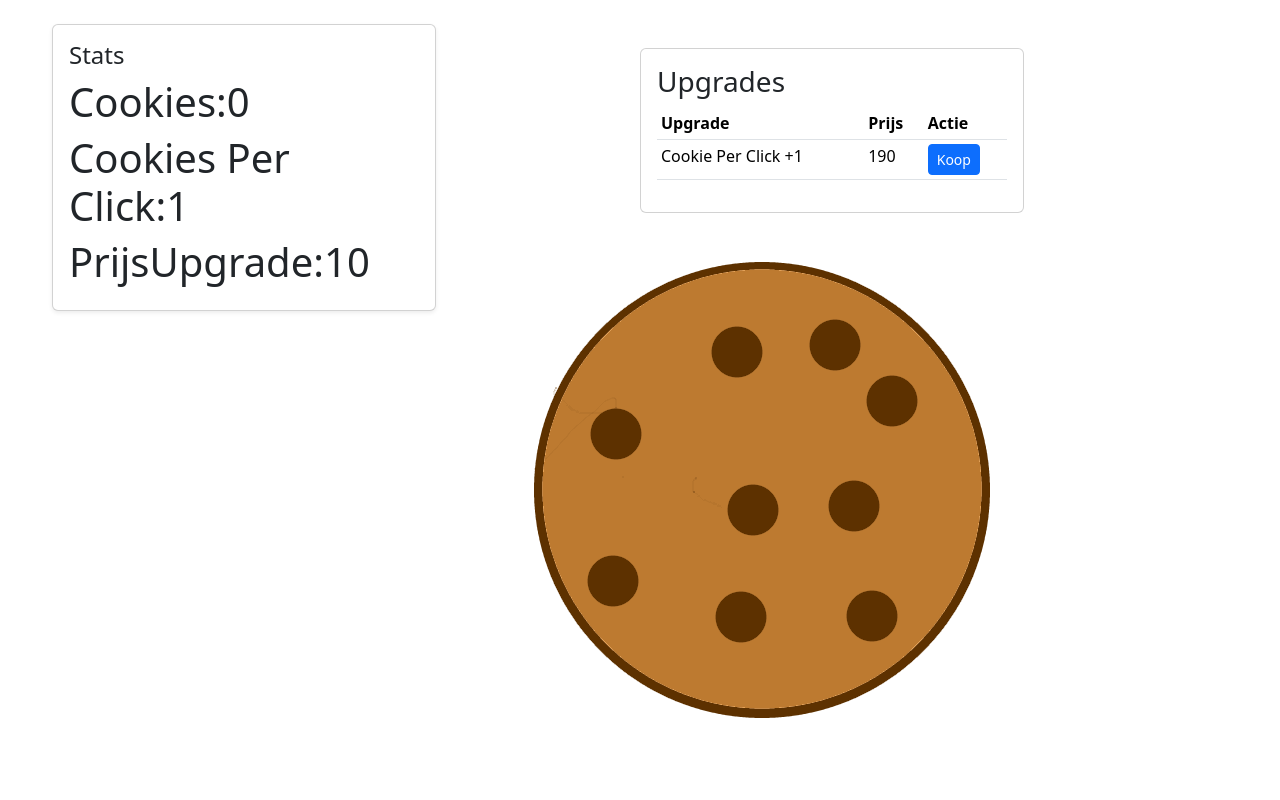
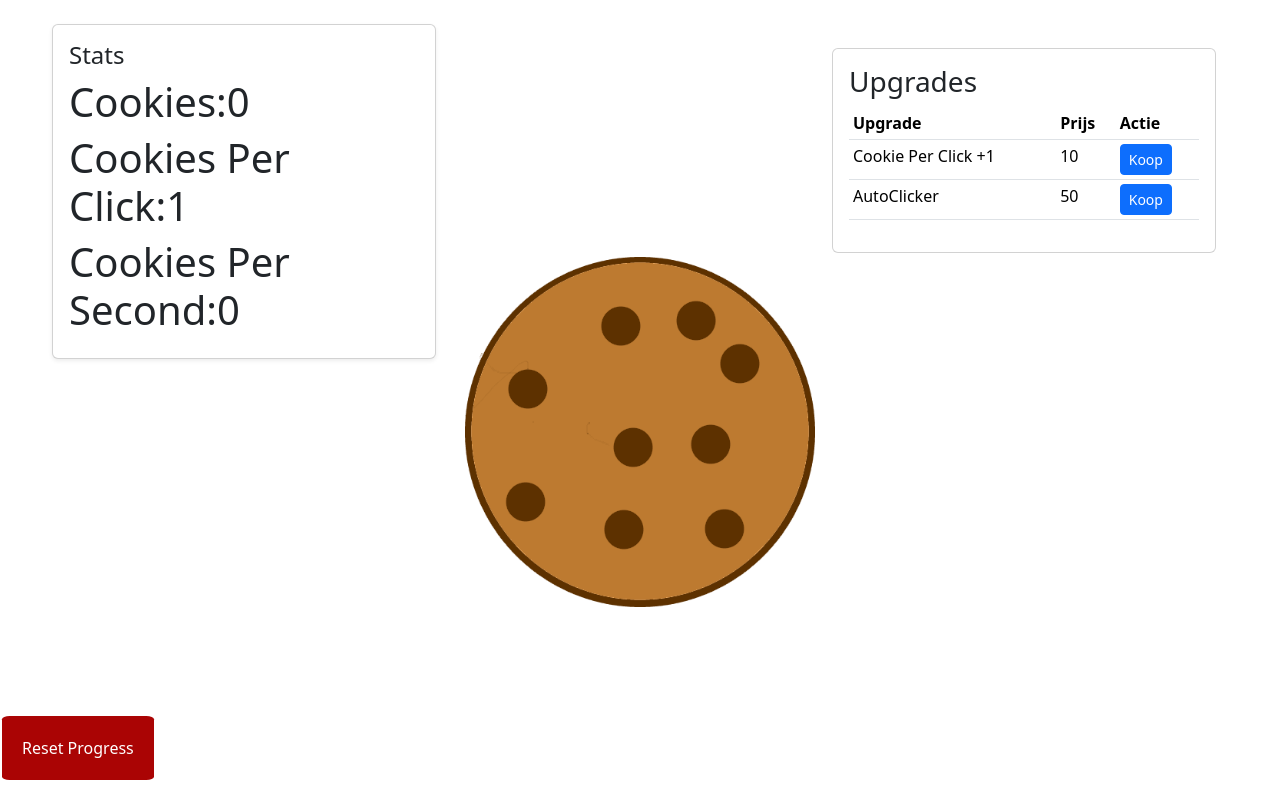
Before and after one commit to JoepVeldhuizen/CookieClicker, a plain HTML site: page index.html in a window 1280 px wide. Drawn offline with nearby package versions, Linux system fonts and the light colour scheme.

Commit message:
van alles

```diff
--- a/index.html
+++ b/index.html
@@ -17,7 +17,7 @@
   <body onload="PageLoaded()">
 
 
-    <!-- cookie counter -->
+    <button class="ResetProgress" onclick="ClearProgress()">Reset Progress</button>
 
 
     <!-- cookie -->
@@ -35,7 +35,7 @@
     <h4>Stats</h4>
     <h1 id="CookieCount">Cookies:0</h1>
     <h1 id="CookiePerClick">Cookies Per Click:1</h1>
-    <h1 id="PrijsUpgrade">PrijsUpgrade:10 </h1>
+    <h1 id="CookiePerSecond">Cookies Per Second:0</h1>
   </div>
 </div>
 
@@ -62,8 +62,13 @@
         <tbody>
           <tr>
             <td>Cookie Per Click +1</td>
-            <td>190</td>
+            <td id="PrijsUpgrade">0</td>
             <td><button class="btn btn-primary btn-sm" onclick="CookiePerClickPlusOne()">Koop</button></td>
+          </tr>
+            <tr>
+            <td>AutoClicker</td>
+            <td id="PrijsAutoClicker">0</td>
+            <td><button class="btn btn-primary btn-sm" onclick="KoopAutoClicker()">Koop</button></td>
           </tr>
         </tbody>
       </table>
@@ -80,11 +85,16 @@
     let teller = parseInt(localStorage.getItem("teller")) || 0;
     let CookiePerClick = parseInt(localStorage.getItem("CookiePerClick")) || 1;
     let PrijsUpgrade = parseInt(localStorage.getItem("PrijsUpgrade")) || 10;
+    let PrijsAutoClicker = parseInt(localStorage.getItem("PrijsAutoClicker")) || 50;
+    let CookiePerSecond = parseInt(localStorage.getItem("CookiePerSecond")) || 0;
 
     function PageLoaded() {
       document.getElementById("CookieCount").innerHTML = "Cookies:" + teller;
       document.getElementById("CookiePerClick").innerHTML = "Cookies Per Click:" + CookiePerClick;
-      document.getElementById("PrijsUpgrade").innerHTML = "PrijsUpgrade:" + PrijsUpgrade;
+      document.getElementById("PrijsUpgrade").innerHTML = PrijsUpgrade;
+      document.getElementById("PrijsAutoClicker").innerHTML = PrijsAutoClicker;
+      document.getElementById("CookiePerSecond").innerHTML = "Cookies Per Second:" + CookiePerSecond;
+      CookiePerSecondFunction();
     }
 
     //als op cookie word geklikt dan teller + cookiesperclick
@@ -92,10 +102,24 @@
       teller = teller + CookiePerClick;
       document.getElementById("CookieCount").innerHTML = "Cookies:" + teller;
       localStorage.setItem("teller", teller);
-      document.getElementById("cookie").style.width = "450px" ;
+      document.getElementById("cookie").style.scale = "0.9" ;
     setTimeout(() => {
-        document.getElementById("cookie").style.width = "500px" ;
+        document.getElementById("cookie").style.scale = "1" ;
         }, 100);
+    }
+
+    function KoopAutoClicker() {
+      if(teller >= PrijsAutoClicker){
+        teller = teller - PrijsAutoClicker
+        CookiePerSecond++;
+        PrijsAutoClicker = PrijsAutoClicker * 2;
+        document.getElementById("PrijsAutoClicker").innerHTML = PrijsAutoClicker;
+        document.getElementById("CookiePerSecond").innerHTML = "Cookies Per Second:" + CookiePerSecond;
+        document.getElementById("CookieCount").innerHTML = "Cookies:" + teller;
+        localStorage.setItem("PrijsAutoClicker", PrijsAutoClicker);
+        localStorage.setItem("CookiePerSecond", CookiePerSecond);
+        localStorage.setItem("teller", teller);
+      }
     }
 
     //functie om cookie per click erbij te doen
@@ -109,8 +133,8 @@
         localStorage.setItem("CookiePerClick", CookiePerClick);
         localStorage.setItem("teller", teller);
 
-        PrijsUpgrade = PrijsUpgrade + 10;
-        document.getElementById("PrijsUpgrade").innerHTML = "PrijsUpgrade:" + PrijsUpgrade;
+        PrijsUpgrade = PrijsUpgrade * 2;
+        document.getElementById("PrijsUpgrade").innerHTML = PrijsUpgrade;
         localStorage.setItem("PrijsUpgrade", PrijsUpgrade);}
 
 
@@ -123,5 +147,21 @@
 
         }
     }
+
+    function CookiePerSecondFunction() {
+      setTimeout(() => {
+      teller = teller + CookiePerSecond;
+      localStorage.setItem("teller", teller);
+      document.getElementById("CookieCount").innerHTML = "Cookies:" + teller;
+      CookiePerSecondFunction();
+      }, 1000);
+
+    }
+
+    function ClearProgress() {
+      localStorage.clear();
+      location.reload();
+    }
+
   </script>
 </html>
--- a/style.css
+++ b/style.css
@@ -4,26 +4,41 @@
     align-items: center;
     position: absolute;
     transition: 500ms;
-    left: 40%;
+    left: 35%;
     top: 30%;
+    width: 30%;
 }
 
 .row {
     width: 30%;
     left:  5%;
     position: absolute;
-
-
 }
 
 .col-md-3 {
 position: absolute;
 width: 30%;
-left: 50%;
-height: 40%;
+right: 5%;
+height: 0;
 }
 
 .table {
 
-    height: 50%;
+    height: 0;
 }
+
+.ResetProgress {
+position: absolute;
+bottom: 2%;
+background-color: #aa0404;
+border: none;
+color: white;
+padding: 20px;
+text-align: center;
+text-decoration: none;
+display: inline-block;
+font-size: 16px;
+margin: 4px 2px;
+cursor: pointer;
+border-radius: 5%;
+}
```
